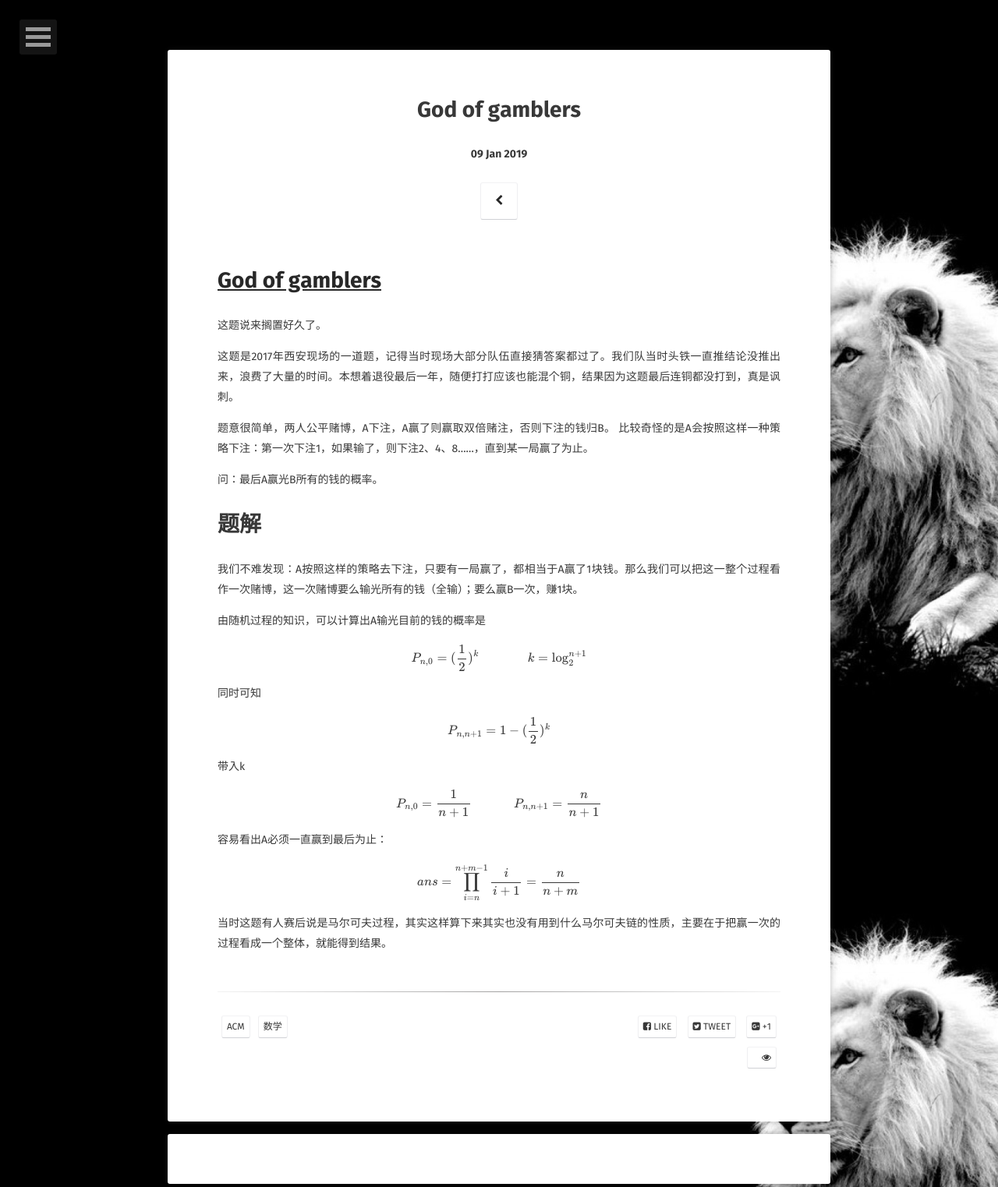
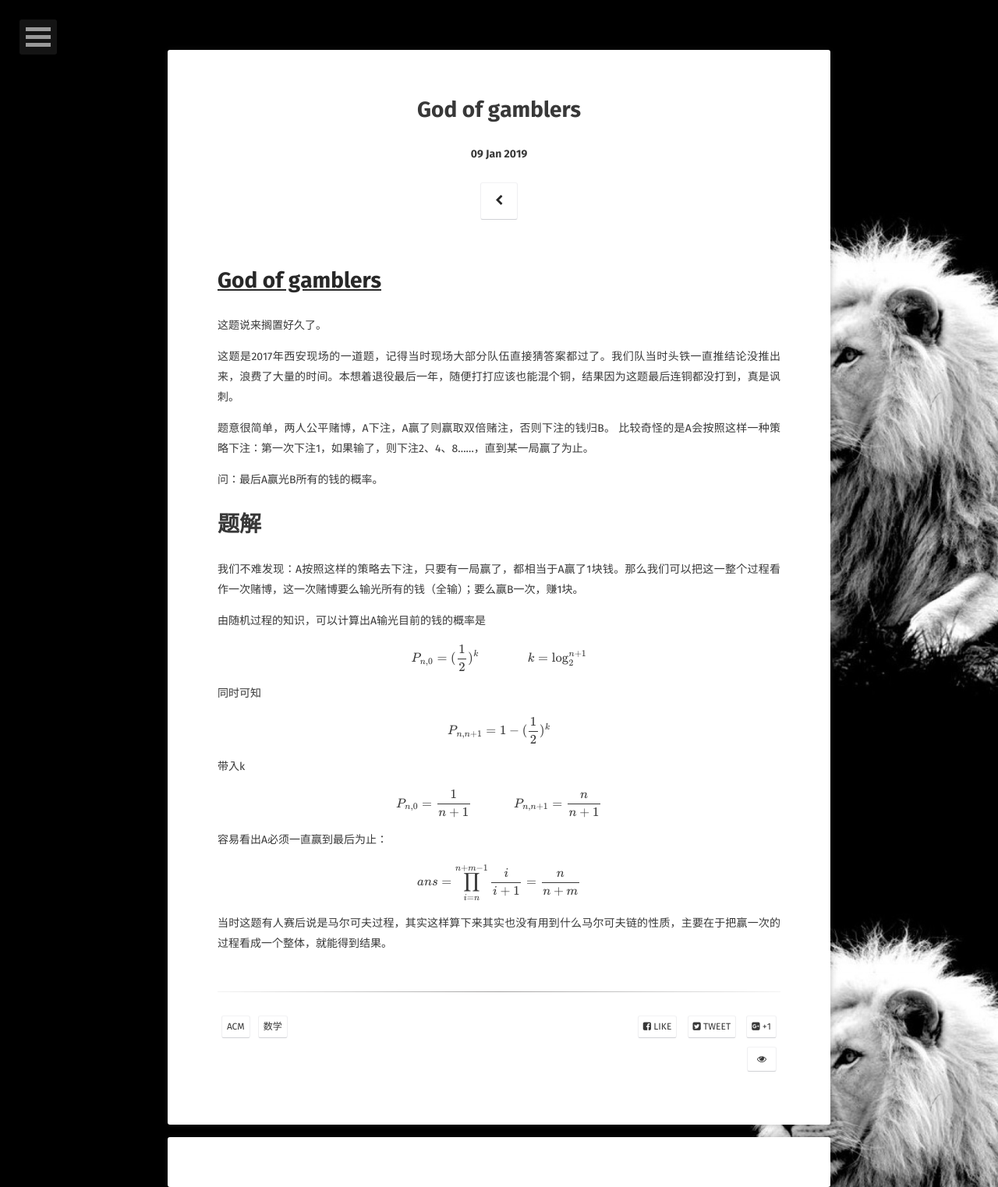
Before and after one commit to BlackWaters/BlackWaters.github.io, a Jekyll site: the page built from _posts/2019-01-09-God-of-gamblers.md, in a window 1280 px wide. Shown: the whole page at 78% size. Built offline with Jekyll 4.4.1, drawn with Linux system fonts in a browser that asks for light colours; some web fonts are replaced; formulas are drawn with MathJax 3; comment, search, counter and statistics services are not loaded.

Commit message:
test views

```diff
--- a/_includes/meta.html
+++ b/_includes/meta.html
@@ -12,7 +12,7 @@
             <span class="term"><i class="fa fa-google-plus-square"></i> +1</span>
     </a>
     <a class="tag">
-    <span class="term" id="busuanzi_container_site_uv"> <i class="fa fa-eye"> </i> <span id="busuanzi_value_site_uv"></span> </span>
+    <span class="term" id="busuanzi_container_site_uv">  <span id="busuanzi_value_site_uv"><i class="fa fa-eye"> </i></span> </span>
 	</a>
 </span>
 
```
